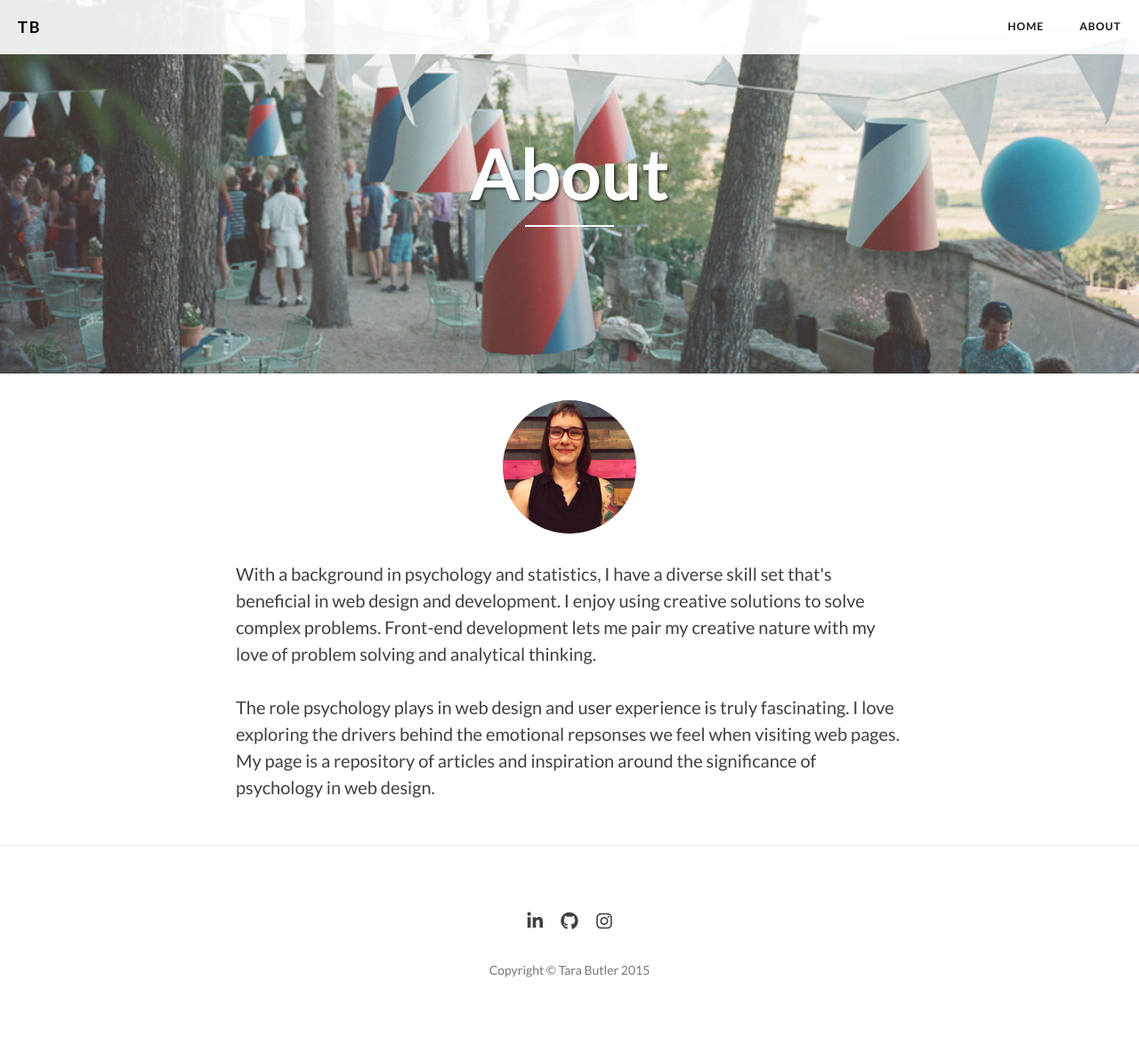
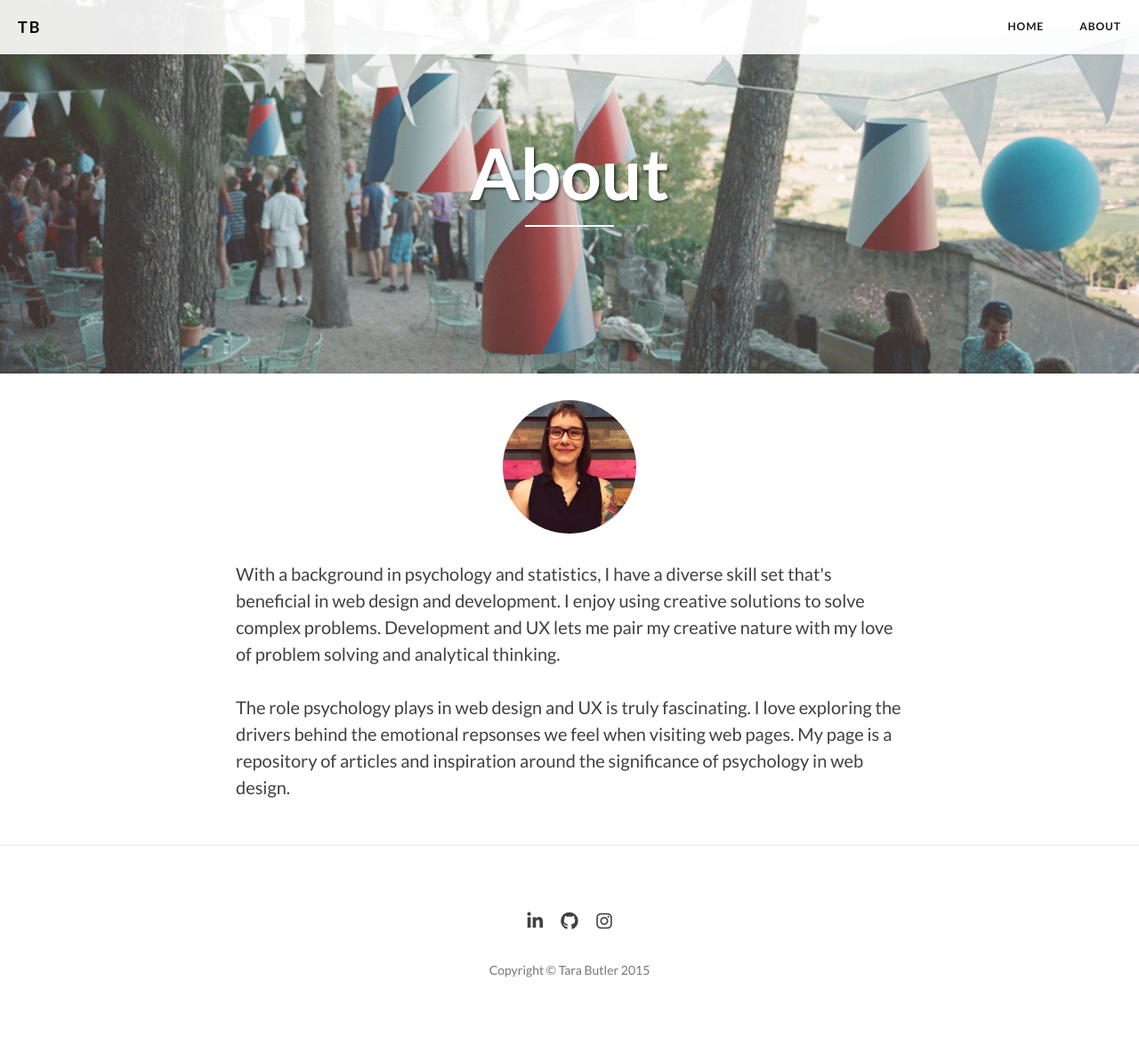
Before and after one commit to tarabutler/tarabutler.github.io, a Jekyll site: the page built from about.html, in a window 1280 px wide. Shown: the whole page at 89% size. Built offline with Jekyll 4.4.1, drawn with Linux system fonts in a browser that asks for light colours; nearby versions of some CDN libraries; library files that are not in the unit come from our copies.

```diff
--- a/about.html
+++ b/about.html
@@ -5,6 +5,6 @@ header-img: "img/KLP2.jpg"
 ---
 
 <img class="imgme" src="{{ site.baseurl }}/img/me.jpg">
-<p>With a background in psychology and statistics, I have a diverse skill set that's beneficial in web design and development. I enjoy using creative solutions to solve complex problems. Front-end development lets me pair my creative nature with my love of problem solving and analytical thinking.</p>
+<p>With a background in psychology and statistics, I have a diverse skill set that's beneficial in web design and development. I enjoy using creative solutions to solve complex problems. Development and UX lets me pair my creative nature with my love of problem solving and analytical thinking.</p>
 
-<p>The role psychology plays in web design and user experience is truly fascinating. I love exploring the drivers behind the emotional repsonses we feel when visiting web pages. My page is a repository of articles and inspiration around the significance of psychology in web design.</p>
+<p>The role psychology plays in web design and UX is truly fascinating. I love exploring the drivers behind the emotional repsonses we feel when visiting web pages. My page is a repository of articles and inspiration around the significance of psychology in web design.</p>
```
Also changed, not shown: _posts/2015-04-05-importance-of-psychology-in-web-design.md (renamed from _posts/2014-04-05-importance-of-psychology-in-web-design.md, +1 -1 lines), _posts/2015-06-25-psychologybackground-and-ux.md (added, +24 -0 lines), _posts/2015-10-14-psychology-of-web-design.md (renamed from _posts/2014-10-14-psychology-of-web-design.md, +1 -1 lines), _posts/2015-06-21-ux-crash-course-pt1.md (renamed from _posts/2014-06-21-ux-crash-course-pt1.md), _posts/2015-06-22-ux-crash-course-pt2.md (renamed from _posts/2014-06-22-ux-crash-course-pt2.md), img/23bg_16.jpg (added), 2 other files.
